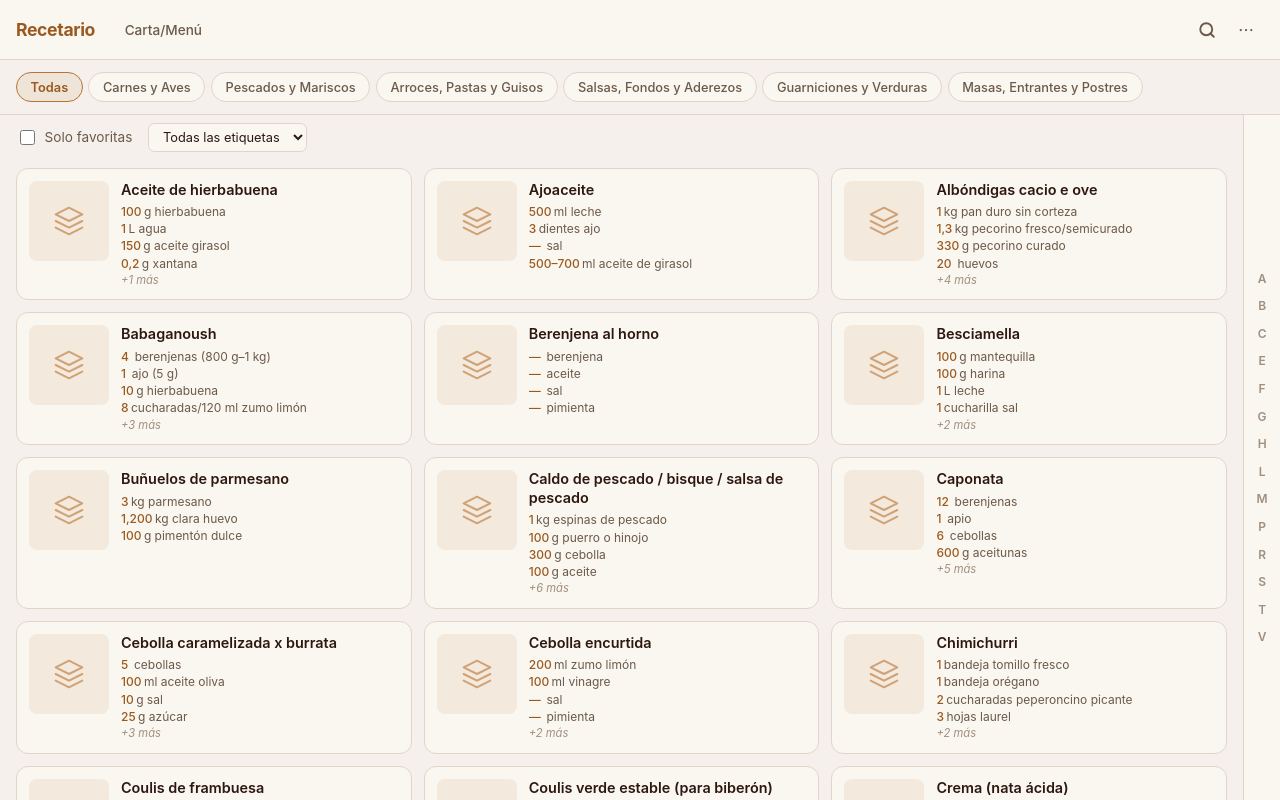
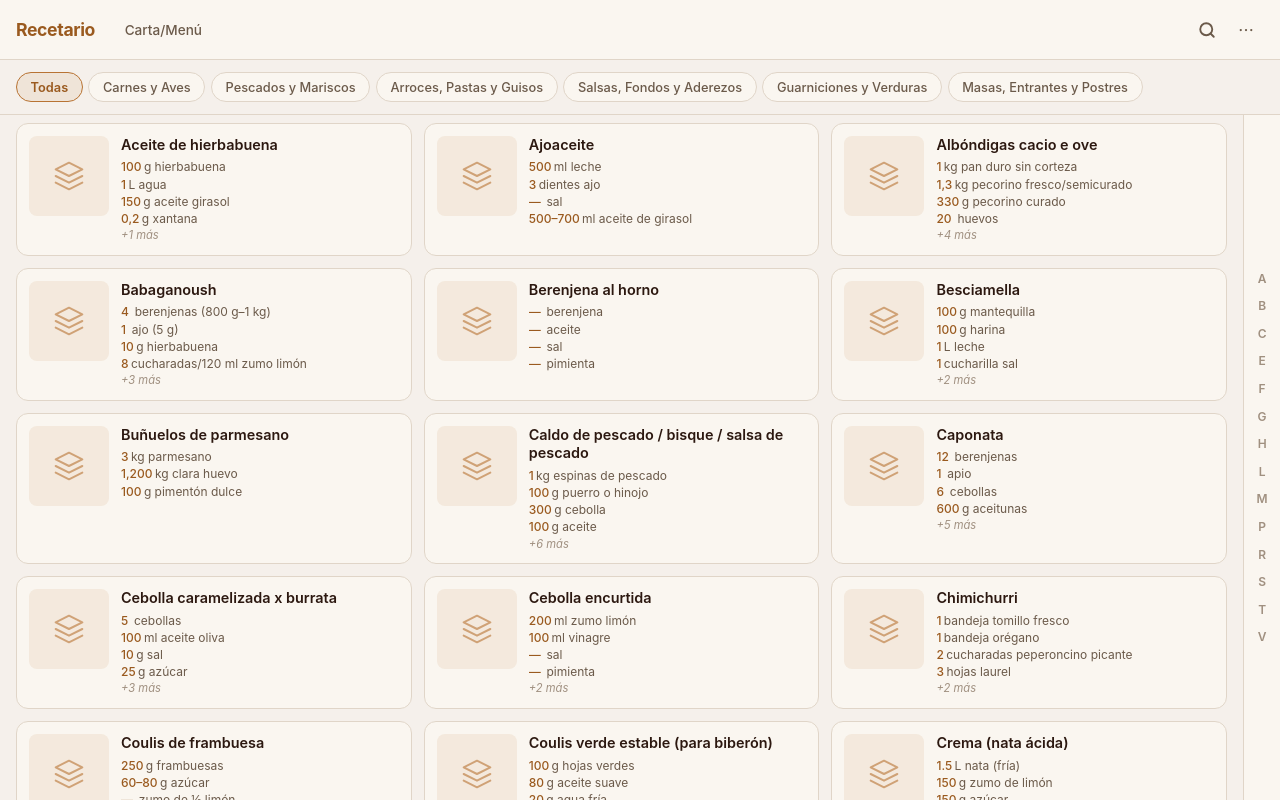
Before and after one commit to ReyTimba/my-recipe-book-app-fullstack, a React (Vite) app: page / in a window 1280 px wide. Built offline with nearby package versions, Linux system fonts and the light colour scheme.

Commit message:
Eliminar filtros UI (etiquetas y favoritos) de la interfaz

```diff
--- a/src/App.tsx
+++ b/src/App.tsx
@@ -14,7 +14,7 @@ import {
   type RecipeDraft,
 } from "./domain/recipe";
 import { obtenerRecetasCargadas } from "./domain/recetas-cargadas";
-import { availableTags, filterRecipes } from "./domain/search";
+import { filterRecipes } from "./domain/search";
 import { type CategoriaId } from "./domain/categorias";
 import {
   exportRecipeBackup,
@@ -60,7 +60,7 @@ export default function App() {
   const [view, setView] = useState<View>({ kind: "list" });
   const [query, setQuery] = useState("");
   const [favoritesOnly, setFavoritesOnly] = useState(false);
-  const [tag, setTag] = useState("");
+
   const [notice, setNotice] = useState("");
   const [deleteCandidate, setDeleteCandidate] = useState<Recipe | null>(null);
   const [importCandidate, setImportCandidate] = useState<Recipe[] | null>(null);
@@ -74,8 +74,6 @@ export default function App() {
     }
   }, [data]);
 
-  const tags = useMemo(() => availableTags(data.recipes), [data.recipes]);
-
   const filteredByCategory = useMemo(() => {
     if (!categoria) return data.recipes;
     const catTag = CATEGORIA_TAG[categoria];
@@ -83,8 +81,8 @@ export default function App() {
   }, [data.recipes, categoria]);
 
   const visibleRecipes = useMemo(
-    () => filterRecipes(filteredByCategory, { query, favoritesOnly, tag }),
-    [filteredByCategory, query, favoritesOnly, tag],
+    () => filterRecipes(filteredByCategory, { query, favoritesOnly, tag: "" }),
+    [filteredByCategory, query, favoritesOnly],
   );
 
   const alphabetFiltered = useMemo(() => {
@@ -170,7 +168,6 @@ export default function App() {
     setView({ kind: "list" });
     setQuery("");
     setFavoritesOnly(false);
-    setTag("");
   }
 
   if (view.kind === "form") {
@@ -217,18 +214,7 @@ export default function App() {
       <CategoryTabs activa={categoria} onSelect={(id) => { setCategoria(id); setLetterFilter(""); }} />
       <div className="app-content">
       <div className={`recipe-area${popupActivo ? " recipe-area--blur" : ""}`}>
-      <div className="filters">
-        <label className="favorite-check">
-          <input type="checkbox" checked={favoritesOnly} onChange={(e) => setFavoritesOnly(e.target.checked)} />
-          <span>Solo favoritas</span>
-        </label>
-        {tags.length > 0 && (
-          <select value={tag} onChange={(e) => setTag(e.target.value)} aria-label="Filtrar por etiqueta">
-            <option value="">Todas las etiquetas</option>
-            {tags.map((t) => <option key={t} value={t}>{t}</option>)}
-          </select>
-        )}
-      </div>
+
 
       {alphabetFiltered.length > 0 ? (
         <div className="boceto-grid">
--- a/src/components/recipe-detail.tsx
+++ b/src/components/recipe-detail.tsx
@@ -35,9 +35,6 @@ export function RecipeDetail({ recipe, onBack, onEdit, onDelete, onToggleFavorit
       <div className="detail-toolbar">
         <button className="text-button" type="button" onClick={onBack}>← Volver</button>
         <div className="detail-actions">
-          <button className="secondary-button" type="button" onClick={onToggleFavorite}>
-            {recipe.favorite ? "★" : "☆"}
-          </button>
           <button className="secondary-button" type="button" onClick={onEdit}>Editar</button>
           <button className="danger-button" type="button" onClick={onDelete}>Eliminar</button>
         </div>
--- a/src/components/recipe-form.tsx
+++ b/src/components/recipe-form.tsx
@@ -153,7 +153,6 @@ export function RecipeForm({ recipe, onSave, onCancel }: RecipeFormProps) {
 
         {hasAdvancedData && <p className="section-help" role="status">Esta receta contiene datos avanzados. La edición básica conservará secciones, referencias, fuentes, conservación e incertidumbres.</p>}
 
-        <label className="favorite-check"><input type="checkbox" checked={draft.favorite} onChange={(event) => setDraft({ ...draft, favorite: event.target.checked })} /><span>Guardar como favorita</span></label>
         <div className="form-actions"><button className="secondary-button" type="button" onClick={onCancel}>Cancelar</button><button type="submit">{recipe ? "Guardar cambios" : "Crear receta"}</button></div>
       </form>
     </section>
```
